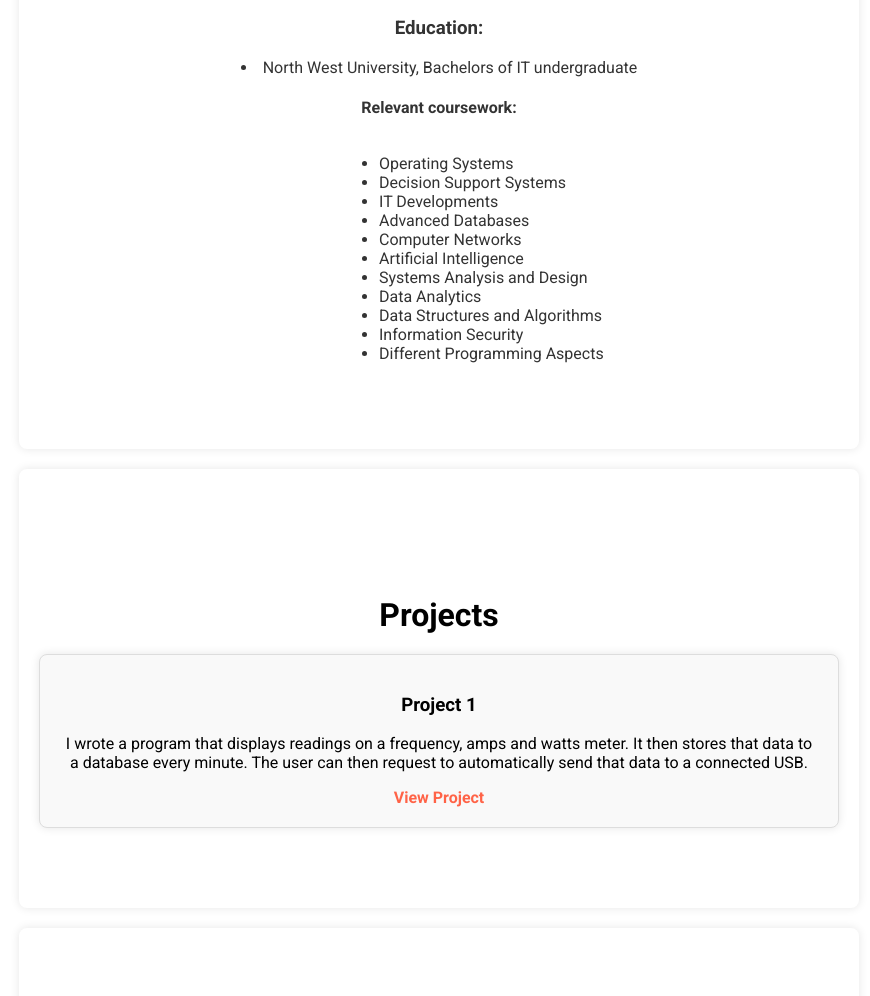
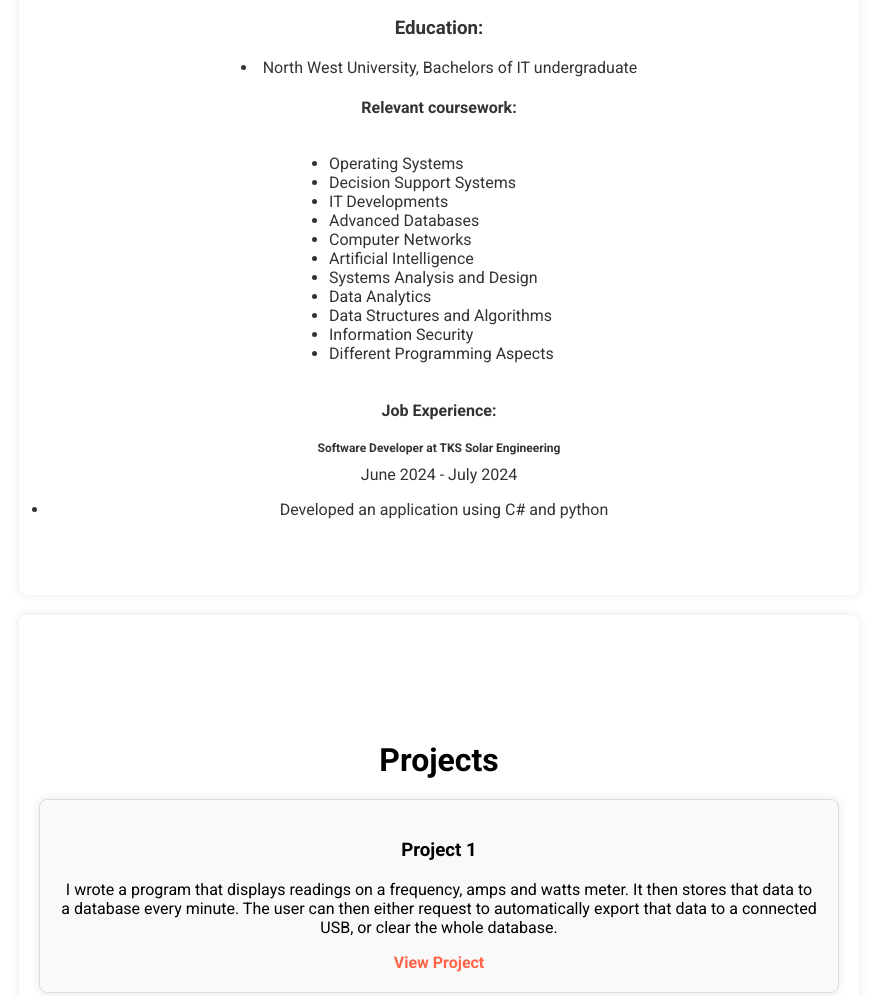
Before and after one commit to Maderid/Virtual-CV, a plain HTML site: page index.html in a window 1280 px wide. Shown: the part 1561-2557 px from the top of the page, without its empty margins (201-1071 px from the left). Drawn offline with Linux system fonts and the light colour scheme.

Commit message:
All the final changes has been made

```diff
--- a/index.html
+++ b/index.html
@@ -38,7 +38,7 @@
 		<p>
 			<h3>Education: </h3>
 			<li>North West University, Bachelors of IT undergraduate </li>
-		<p>
+		</p>
 
 		<h4>Relevant coursework:</h4>
 		<div class="resume-content">
@@ -57,13 +57,21 @@
 			</ul>
 		</div>
 
+		<h4>Job Experience:</h4>
+		<div class="job-experience">
+			<h5>Software Developer at TKS Solar Engineering</h5>
+			<p>June 2024 - July 2024</p>
+			<ul class="job-list">
+				<li>Developed an application using C# and python</li>
+			</ul>
+		</div>
 	</section>
     <section id="projects">
         <h2>Projects</h2>
         <div class="project">
             <h3>Project 1</h3>
-            <p>I wrote a program that displays readings on a frequency, amps and watts meter. It then stores that data to a database every minute. The user can then request to automatically send that data to a connected USB.</p>
-            <a href="#">View Project</a>
+            <p>I wrote a program that displays readings on a frequency, amps and watts meter. It then stores that data to a database every minute. The user can then either request to automatically export that data to a connected USB, or clear the whole database.</p>
+            <a href="https://github.com/Maderid/Project1.git">View Project</a>
         </div>
     </section>
     <section id="skills">
@@ -82,7 +90,7 @@
     <section id="contact">
         <h2>Contact</h2>
         <p>Email: maderidemeyer@gmail.com</p>
-		<p>LinkedIn: www.linkedin.com/in/maderi-de-meyer-503b91320</p>
+		<p><a href="www.linkedin.com/in/maderi-de-meyer-503b91320" target="_blank">Visit my LinkedIn Profile</a></p>
     </section>
     <footer>
         <p>2024 My Portfolio</p>
--- a/styles.css
+++ b/styles.css
@@ -113,6 +113,16 @@ section {
 	text-align: center;
 }
 
+#contact a {
+	color: #ff6347;
+	text-decoration: none;
+	font-weight: bold;
+}
+
+#contact a:hover {
+	text-decoration: underline;
+}
+
 h2 {
     font-size: 32px;
     margin-bottom: 20px;
@@ -185,7 +195,7 @@ h2 {
 .resume-content {
 	display: flex;
 	justify-content: left;
-	padding-left: 300px;
+	padding-left: 250px;
 	list-style-type: disc;
 	text-align: left;
 	margin: 0;
@@ -194,6 +204,42 @@ h2 {
 
 #resume a:hover {
 	text-decoration: underline;
+}
+.job-experience {
+	margin-top: 10px;
+	text-align: center;
+}
+
+.resume-content h4 {
+	font-size: 20px;
+	margin-bottom: 5px;
+	text-align: center;
+}
+
+.resume-content ul {
+	text-align: left;
+	padding-left: 40px;
+}
+
+.job-experience h5 {
+	font-size: 12px;
+	margin-bottom: 10px;
+}
+
+.job-experience p {
+	margin: 5px 0;
+	text-align: center;
+}
+
+.job-list {
+	list-style-type: disc;
+	padding-left: 10px;
+}
+
+.job-list li {
+	margin-bottom: 10px;
+	font-size: 16px;
+	text-align: center;
 }
 
 footer {
```
